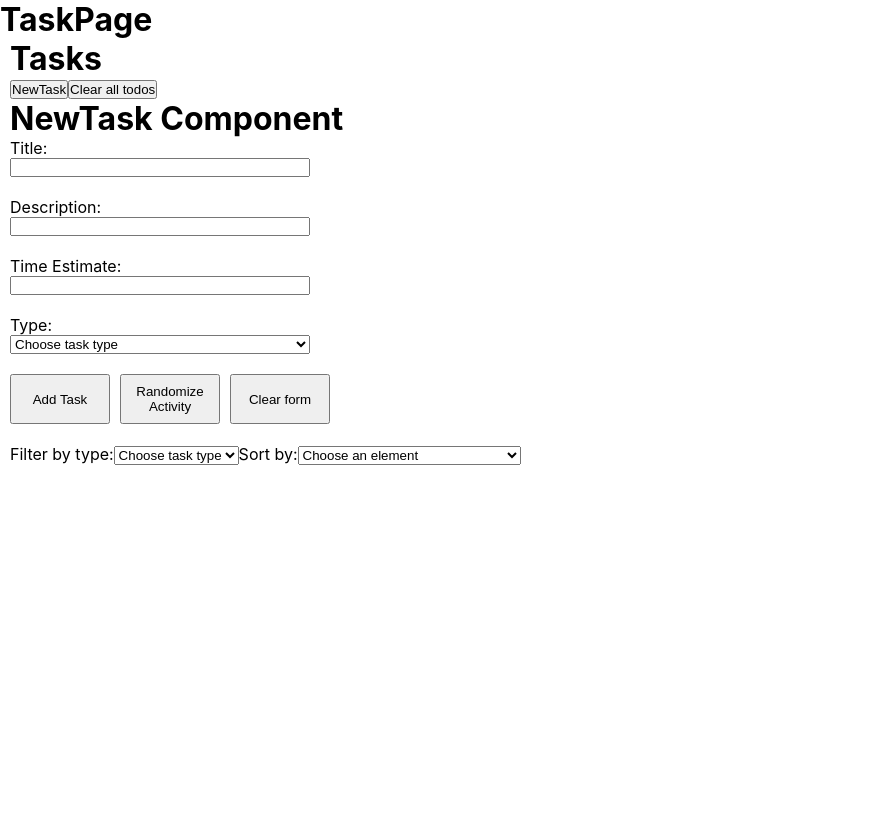
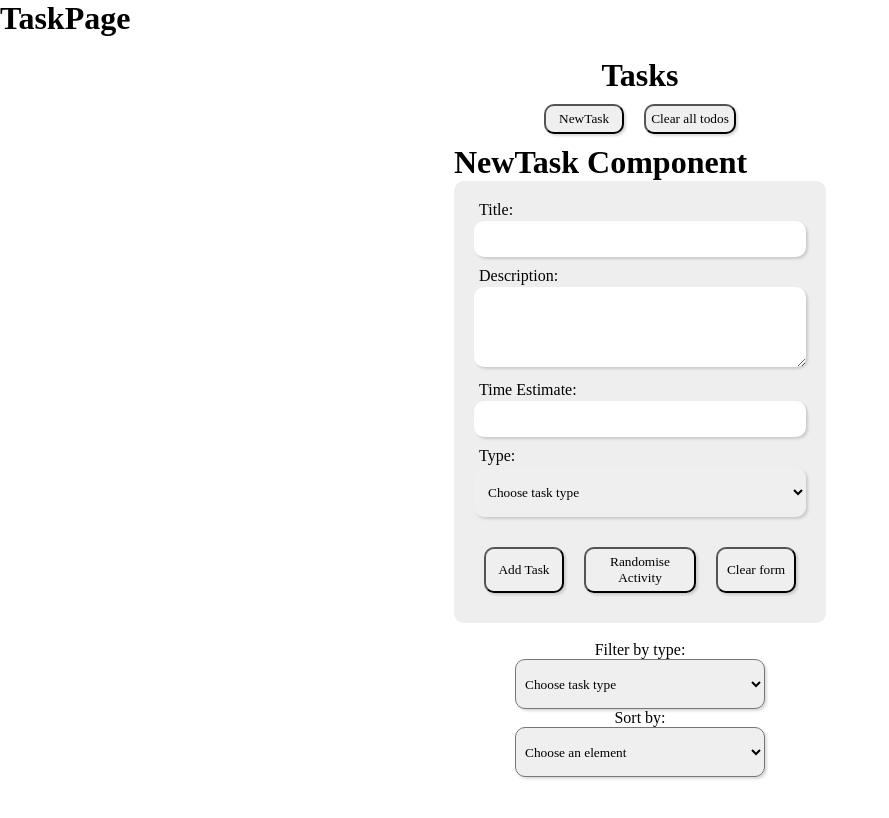
Before and after one commit to oablom/todo-app, a React (Create React App) app: page /tasks in a window 1280 px wide. Both pictures are taken after a click on the button "NewTask". Shown: the top 818 px of the page, without its empty margins (0-889 px from the left). Built offline with nearby package versions, Linux system fonts and the light colour scheme; no server answers.

Commit message:
added styling to tasks

```diff
--- a/src/components/NewTask.jsx
+++ b/src/components/NewTask.jsx
@@ -66,7 +66,7 @@ export default function NewTask(props) {
 
         <br />
         <label htmlFor="description">Description:</label>
-        <input
+        <textarea
           required
           type="text"
           id="newtask-description"
@@ -115,7 +115,7 @@ export default function NewTask(props) {
               setTitle(fetchedData.activity);
             }}
           >
-            Randomize Activity
+            Randomise Activity
           </button>
           <button
             onClick={() => {
--- a/src/components/Tasks.jsx
+++ b/src/components/Tasks.jsx
@@ -97,6 +97,7 @@ export default function Tasks() {
   return (
     <div className="tasks">
       <h1>Tasks</h1>
+      <div className="button-wrapper">
         <button onClick={() => setShowNewTask(!showNewTask)}>NewTask</button>
         <button
           onClick={() => {
@@ -107,6 +108,7 @@ export default function Tasks() {
         >
           Clear all todos
         </button>
+      </div>
       {showNewTask && <NewTask taskArrayFunction={taskArrayFunction} />}
       <br />
 
@@ -137,7 +139,7 @@ export default function Tasks() {
         <option value="timeEstimate">Time estimation (shortest-longest)</option>
         <option value="type">Type (A-Z)</option>
       </select>
-
+      <div className="todos-wrapper">
         {(filterByTaskType === "" ? taskArray : filteredTaskArray).map(
           (task, index) => {
             const updatedTask = { ...task };
@@ -145,6 +147,8 @@ export default function Tasks() {
 
             return (
               <div key={(task, index + 1)} className="task-wrapper">
+                <div>
+                  {" "}
                   <h3>Todo: </h3>
                   {editTaskIndex !== index ? (
                     <h3>{updatedTask.title}</h3>
@@ -158,6 +162,8 @@ export default function Tasks() {
                       }}
                     />
                   )}
+                </div>
+                <div>
                   <h4>Description: </h4>{" "}
                   {editTaskIndex !== index ? (
                     <h4>{updatedTask.description}</h4>
@@ -171,9 +177,12 @@ export default function Tasks() {
                       }}
                     />
                   )}
+                </div>
+                <div>
+                  {" "}
                   <h4>Estimated time: </h4>
                   {editTaskIndex !== index ? (
-                <h4>{updatedTask.timeEstimate}</h4>
+                    <h4>{updatedTask.timeEstimate} minutes</h4>
                   ) : (
                     <input
                       id={"timeEstimate" + index}
@@ -184,6 +193,9 @@ export default function Tasks() {
                       }}
                     />
                   )}
+                </div>
+                <div>
+                  {" "}
                   <h4>Type of activity: </h4>
                   {editTaskIndex !== index ? (
                     <h4>{updatedTask.type}</h4>
@@ -201,9 +213,8 @@ export default function Tasks() {
                       <option>Sports</option>
                     </select>
                   )}
-              <button onClick={() => removeTask(index)}>
-                Remove this task
-              </button>
+                </div>
+
                 <button
                   onClick={() => {
                     setEditTask(!editTask);
@@ -213,6 +224,17 @@ export default function Tasks() {
                   }}
                 >
                   Edit task
+                </button>
+                <button
+                  onClick={() =>
+                    window.confirm(
+                      "Are you sure you want to delete " + updatedTask.title
+                    )
+                      ? removeTask(index)
+                      : null
+                  }
+                >
+                  Remove this task
                 </button>
                 {editTask && editTaskIndex === index && (
                   <button
@@ -232,5 +254,6 @@ export default function Tasks() {
           }
         )}
       </div>
+    </div>
   );
 }
--- a/src/styles/style.css
+++ b/src/styles/style.css
@@ -1,51 +1,116 @@
+/* Global Styles */
 * {
   box-sizing: border-box;
   margin: 0;
   padding: 0;
+  font-family: "Architects Daughter", cursive;
 }
 
+/* Home Page */
 .nav-btn {
   width: 100px;
   height: 30px;
 }
-.nav-btn * {
+.nav-btn a {
   text-decoration: none;
 }
 
+/* NewTask Component */
+.new-task {
+  width: 30%;
+  max-width: 1000px;
+  margin: 0 auto;
+}
+.new-task * {
+  box-sizing: border-box;
+  margin: 0;
+  padding: 0;
+  font-family: "Architects Daughter", cursive;
+}
 .new-task .task-form {
-  display: flex;
-  flex-direction: column;
+  border-radius: 10px;
+  background: #eee;
+  padding: 20px;
+}
+.new-task .task-form #newtask-description {
+  height: 80px;
+}
+.new-task .task-form label {
+  margin: 5px;
 }
 .new-task .task-form .form-buttons {
   display: flex;
-}
-.new-task .task-form .form-buttons button {
-  margin-left: 10px;
-  width: 100px;
-  height: 50px;
-}
-.new-task .task-form .form-buttons :nth-child(1) {
-  margin-left: 0;
+  justify-content: space-between;
+  margin-top: 10px;
 }
 .new-task .task-form input,
-.new-task .task-form select {
-  width: 300px;
+.new-task .task-form select,
+.new-task .task-form textarea {
+  border-radius: 10px;
+  border-style: none;
+  box-shadow: rgba(0, 0, 0, 0.15) 1.95px 1.95px 2.6px;
+  width: 100%;
+  margin-bottom: 10px;
+  margin-top: 2px;
+  padding: 10px;
 }
-.new-task .task-form button {
-  max-width: 100px;
+.new-task .task-form textarea {
+  max-width: 100%;
 }
 
+/* Tasks Component */
 .tasks {
-  margin-left: 10px;
-}
-.tasks .task-wrapper {
+  height: 100vh;
   display: flex;
   flex-direction: column;
   align-items: center;
+  margin: 20px;
+}
+.tasks * {
+  box-sizing: border-box;
+  margin: 0;
+  padding: 0;
+  font-family: "Architects Daughter", cursive;
+}
+.tasks .todos-wrapper {
+  display: flex;
+  flex-wrap: wrap;
   justify-content: center;
+  width: 70%;
+}
+.tasks .task-wrapper {
   border: 2px solid black;
-  border-radius: 5px;
-  width: 300px;
+  border-radius: 10px;
+  width: 200px;
   margin: 10px;
   padding: 10px;
+  text-align: center;
+}
+.tasks .task-wrapper div {
+  margin-bottom: 10px;
+}
+.tasks button,
+.tasks select {
+  border-radius: 10px;
+  min-width: 80px;
+  box-shadow: rgba(0, 0, 0, 0.15) 1.95px 1.95px 2.6px;
+  padding: 5px;
+  display: inline-block;
+}
+.tasks button {
+  margin: 10px;
+}
+.tasks select {
+  width: 250px;
+  height: 50px;
+}
+
+/* Media Query */
+@media screen and (max-width: 380px) {
+  .new-task .task-form {
+    height: 150px;
+  }
+  .tasks h1 {
+    padding-top: 0px;
+  }
 }/*# sourceMappingURL=style.css.map */
--- a/src/styles/style.scss
+++ b/src/styles/style.scss
@@ -1,58 +1,145 @@
+/* Global Styles */
 * {
   box-sizing: border-box;
   margin: 0;
   padding: 0;
+  font-family: "Architects Daughter", cursive;
 }
 
-//Home Page
-
+/* Home Page */
 .nav-btn {
   width: 100px;
   height: 30px;
-  * {
+
+  a {
     text-decoration: none;
   }
 }
 
+/* NewTask Component */
+.new-task {
+  * {
+    box-sizing: border-box;
+    margin: 0;
+    padding: 0;
+    font-family: "Architects Daughter", cursive;
+  }
 
-//NewTask
-.new-task {
+  width: 30%;
+  max-width: 1000px;
+  margin: 0 auto;
+
   .task-form {
-    display: flex;
-    flex-direction: column;
+    border-radius: 10px;
+    background: #eee;
+    padding: 20px;
+
+    #newtask-description {
+      height: 80px;
+    }
+    label {
+      margin: 5px;
+    }
+
     .form-buttons {
       display: flex;
-      button {
-        margin-left: 10px;
-        width: 100px;
-        height: 50px;
-      }
-      :nth-child(1) {
-        margin-left: 0;
-      }
+      justify-content: space-between;
+      margin-top: 10px;
+
+      // button {
+      //   width: 30%;
+      //   height: 50px;
+      //   box-shadow: rgba(0, 0, 0, 0.15) 1.95px 1.95px 2.6px;
+      // }
     }
+    // button {
+    //   margin: 0px;
+    // }
+
     input,
-    select {
-      width: 300px;
+    select,
+    textarea {
+      border-radius: 10px;
+      border-style: none;
+      box-shadow: rgba(0, 0, 0, 0.15) 1.95px 1.95px 2.6px;
+      width: 100%;
+      margin-bottom: 10px;
+      margin-top: 2px;
+      padding: 10px;
     }
-    button {
-      max-width: 100px;
+    textarea {
+      max-width: 100%;
     }
   }
 }
-//Tasks
 
+/* Tasks Component */
 .tasks {
-  margin-left: 10px;
+  // background-image: url("../images/Image.jpg");
+  height: 100vh;
+  display: flex;
+  flex-direction: column;
+  align-items: center;
+  * {
+    box-sizing: border-box;
+    margin: 0;
+    padding: 0;
+    font-family: "Architects Daughter", cursive;
+  }
+
+  margin: 20px;
+
+  .todos-wrapper {
+    display: flex;
+    flex-wrap: wrap;
+    justify-content: center;
+    // background-color: aqua;
+    width: 70%;
+    &:nth-child(odd) {
+      // background-color: aqua;
+    }
+  }
+
   .task-wrapper {
-    display: flex;
-    flex-direction: column;
-    align-items: center;
-    justify-content: center;
     border: 2px solid black;
-    border-radius: 5px;
-    width: 300px;
+    border-radius: 10px;
+    width: 200px;
     margin: 10px;
     padding: 10px;
+    text-align: center;
+    div {
+      margin-bottom: 10px;
+    }
+    // button {
+    //   margin-top: 10px;
+    // }
+  }
+  button,
+  select {
+    border-radius: 10px;
+    min-width: 80px;
+    // min-height: 20px;
+
+    box-shadow: rgba(0, 0, 0, 0.15) 1.95px 1.95px 2.6px;
+    padding: 5px;
+    display: inline-block;
+  }
+  button {
+    margin: 10px;
+  }
+  select {
+    width: 250px;
+    height: 50px;
   }
 }
+
+/* Media Query */
+@media screen and (max-width: 380px) {
+  .new-task .task-form {
+    height: 150px;
+  }
+
+  .tasks h1 {
+    padding-top: 0px;
+  }
+}
```
Also changed, not shown: src/images/Image.jpg (added), 1 other file (tests, documents, lock files or other folders). Lines whose indentation alone changed are shown as unchanged.
